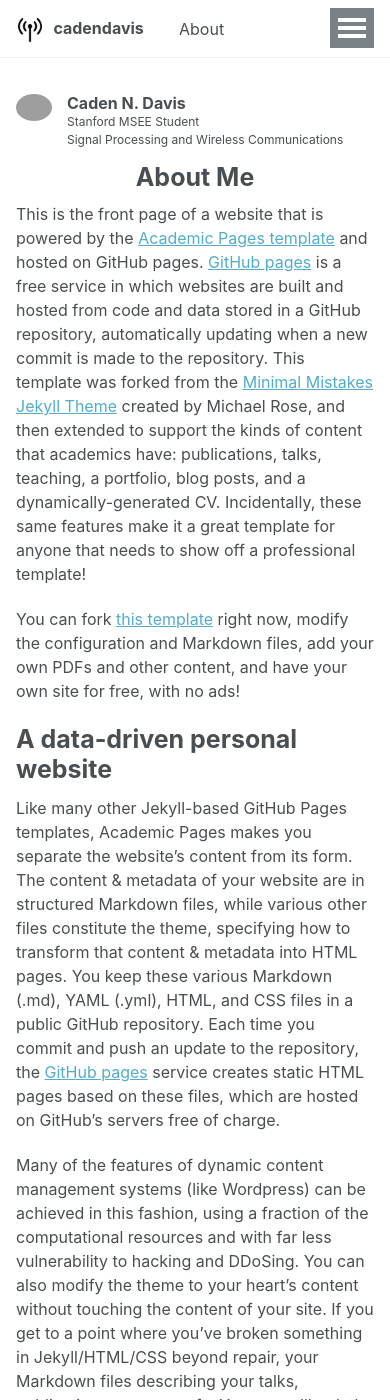
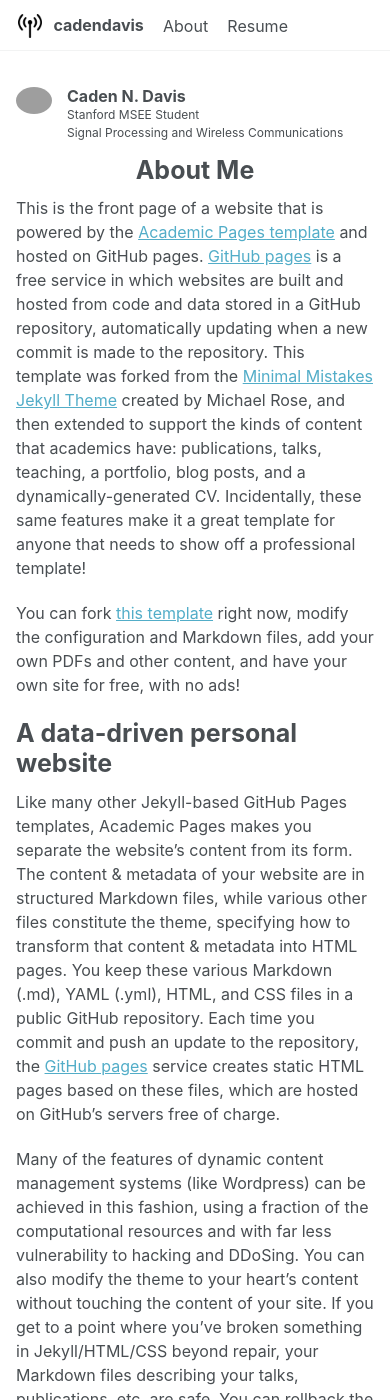
Before and after one commit to caden-davis/caden-davis.github.io, a Jekyll site: the page built from _pages/about.md, in a window 390 px wide and 1400 px high. Built offline with Jekyll 4.4.1, drawn with Linux system fonts in a browser that asks for light colours; a script that is not in the unit is left out.

Commit message:
Tighten greedy-nav

```diff
--- a/_sass/layout/_navigation.scss
+++ b/_sass/layout/_navigation.scss
@@ -442,3 +442,21 @@
     }
   }
 }
+
+@media screen and (max-width: 768px) {
+  .greedy-nav a {
+    margin: 0 0.5rem;     // default is 1rem
+    padding: 0.3rem 0;     // tighten top/bottom space
+    font-size: 1rem;
+  }
+
+  .greedy-nav button {
+    padding: 0 0.3rem;
+    height: 2rem;
+  }
+
+  .greedy-nav .navicon {
+    width: 16px;
+    height: 12px;
+  }
+}
```
